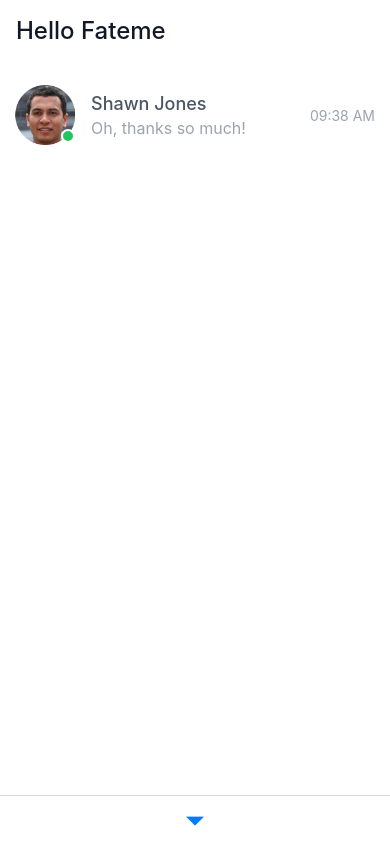
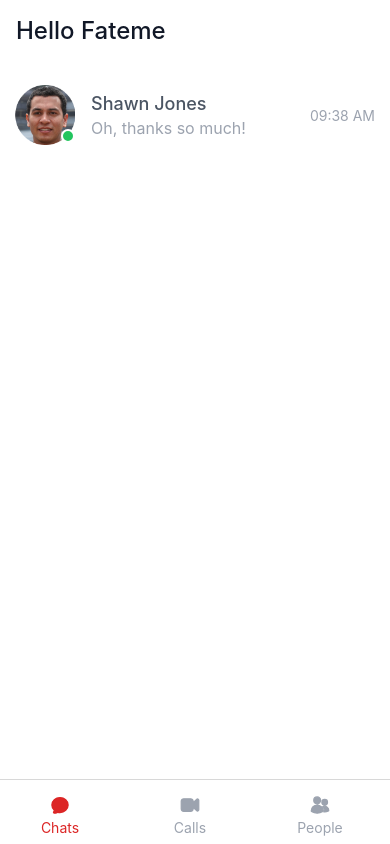
Before and after one commit to umardev500/messaging-ui, a React Native app: screen /MainStack in a window 390 px wide. Built offline with nearby package versions, Linux system fonts and the light colour scheme.

Commit message:
add icon for tab

```diff
--- /dev/null
+++ b/app/components/atoms/icon/CamSolid.tsx
@@ -0,0 +1,17 @@
+import { colors } from '@app/constants';
+import * as React from 'react';
+import { View } from 'react-native';
+import { Path, Svg } from 'react-native-svg';
+
+interface Props {
+  color?: string;
+  size?: number;
+}
+
+export const CamSolid: React.FC<Props> = ({ color = colors.gray[600], size = 24 }) => (
+  <View>
+    <Svg width={size} height={size} fill={color} stroke={color} strokeWidth={1.5} viewBox="0 0 24 24">
+      <Path d="M4.5 4.5a3 3 0 0 0-3 3v9a3 3 0 0 0 3 3h8.25a3 3 0 0 0 3-3v-9a3 3 0 0 0-3-3H4.5zm15.44 14.25-2.69-2.69V7.94l2.69-2.69c.944-.945 2.56-.276 2.56 1.06v11.38c0 1.336-1.616 2.005-2.56 1.06z" />
+    </Svg>
+  </View>
+);
--- /dev/null
+++ b/app/components/atoms/icon/ChatSolid.tsx
@@ -0,0 +1,21 @@
+import { colors } from '@app/constants';
+import * as React from 'react';
+import { View } from 'react-native';
+import { Path, Svg } from 'react-native-svg';
+
+interface Props {
+  color?: string;
+  size?: number;
+}
+
+export const ChatSolid: React.FC<Props> = ({ color = colors.gray[600], size = 24 }) => (
+  <View>
+    <Svg width={size} height={size} fill={color} stroke={color} strokeWidth={1.5} viewBox="0 0 24 24">
+      <Path
+        fillRule="evenodd"
+        d="M5.337 21.718a6.707 6.707 0 0 1-.533-.074.75.75 0 0 1-.44-1.223 3.73 3.73 0 0 0 .814-1.686c.023-.115-.022-.317-.254-.543C3.274 16.587 2.25 14.41 2.25 12c0-5.03 4.428-9 9.75-9s9.75 3.97 9.75 9c0 5.03-4.428 9-9.75 9-.833 0-1.643-.097-2.417-.279a6.721 6.721 0 0 1-4.246.997z"
+        clipRule="evenodd"
+      />
+    </Svg>
+  </View>
+);
--- /dev/null
+++ b/app/components/atoms/icon/PeopleSolid.tsx
@@ -0,0 +1,17 @@
+import { colors } from '@app/constants';
+import * as React from 'react';
+import { View } from 'react-native';
+import { Path, Svg } from 'react-native-svg';
+
+interface Props {
+  color?: string;
+  size?: number;
+}
+
+export const PeopleSolid: React.FC<Props> = ({ color = colors.gray[600], size = 24 }) => (
+  <View>
+    <Svg width={size} height={size} fill={color} stroke={color} strokeWidth={1.5} viewBox="0 0 24 24">
+      <Path d="M4.5 6.375a4.125 4.125 0 1 1 8.25 0 4.125 4.125 0 0 1-8.25 0zm9.75 2.25a3.375 3.375 0 1 1 6.75 0 3.375 3.375 0 0 1-6.75 0zM1.5 19.125a7.125 7.125 0 0 1 14.25 0v.003l-.001.119a.75.75 0 0 1-.363.63 13.067 13.067 0 0 1-6.761 1.873c-2.472 0-4.786-.684-6.76-1.873a.75.75 0 0 1-.364-.63l-.001-.122zm15.75.003-.001.144a2.25 2.25 0 0 1-.233.96 10.088 10.088 0 0 0 5.06-1.01.75.75 0 0 0 .42-.643 4.875 4.875 0 0 0-6.957-4.611 8.586 8.586 0 0 1 1.71 5.157v.003z" />
+    </Svg>
+  </View>
+);
--- /dev/null
+++ b/app/components/atoms/icon/index.ts
@@ -0,0 +1,3 @@
+export * from './ChatSolid';
+export * from './CamSolid';
+export * from './PeopleSolid';
--- a/app/components/atoms/index.ts
+++ b/app/components/atoms/index.ts
@@ -1,2 +1,3 @@
 export * from './avatar';
 export * from './typography';
+export * from './icon';
--- a/app/components/organisms/navigation/MainTabs.tsx
+++ b/app/components/organisms/navigation/MainTabs.tsx
@@ -1,18 +1,68 @@
+import { CamSolid, ChatSolid, PeopleSolid } from '@app/components/atoms';
 import { HomePage } from '@app/components/pages';
+import { colors } from '@app/constants';
 import { createBottomTabNavigator } from '@react-navigation/bottom-tabs';
-import React from 'react';
+import React, { useCallback } from 'react';
 
 const Tab = createBottomTabNavigator();
 
 export const MainTabs: React.FC = () => {
+  const renderChatMenu = useCallback((props: { focused: boolean; color: string; size: number }) => {
+    return <ChatSolid size={20} color={props.color} />;
+  }, []);
+
+  const renderCamMenu = useCallback((props: { focused: boolean; color: string; size: number }) => {
+    return <CamSolid size={20} color={props.color} />;
+  }, []);
+
+  const renderPeopleMenu = useCallback((props: { focused: boolean; color: string; size: number }) => {
+    return <PeopleSolid size={20} color={props.color} />;
+  }, []);
+
   return (
-    <Tab.Navigator>
+    <Tab.Navigator
+      screenOptions={{
+        tabBarInactiveTintColor: colors.gray[400],
+        tabBarActiveTintColor: colors.red[600],
+        tabBarLabelStyle: {
+          fontSize: 14,
+        },
+        tabBarStyle: {
+          paddingTop: 10,
+          height: 65,
+          paddingBottom: 8,
+        },
+        tabBarIconStyle: {},
+        tabBarItemStyle: {
+          marginRight: 10,
+          gap: 0,
+        },
+      }}>
       <Tab.Screen
         options={{
+          tabBarIcon: renderChatMenu,
           headerShown: false,
-          tabBarShowLabel: false,
+          title: 'Chats',
         }}
         name="HomeTab"
+        component={HomePage}
+      />
+      <Tab.Screen
+        options={{
+          tabBarIcon: renderCamMenu,
+          headerShown: false,
+          title: 'Calls',
+        }}
+        name="CallTab"
+        component={HomePage}
+      />
+      <Tab.Screen
+        options={{
+          tabBarIcon: renderPeopleMenu,
+          headerShown: false,
+          title: 'People',
+        }}
+        name="PeopleTab"
         component={HomePage}
       />
     </Tab.Navigator>
--- a/app/constants/styles/colors.ts
+++ b/app/constants/styles/colors.ts
@@ -31,7 +31,16 @@ export const colors = {
     700: '#0369a1',
   },
   blue: {
+    50: '#eff6ff',
+    100: '#dbeafe',
+    200: '#bfdbfe',
+    300: '#93c5fd',
+    400: '#60a5fa',
     500: '#3b82f6',
+    600: '#2563eb',
+    700: '#1d4ed8',
+    800: '#1e40af',
+    900: '#1e3a8a',
   },
   orange: {
     500: '#f97316',
@@ -40,5 +49,9 @@ export const colors = {
   red: {
     50: '#fef2f2',
     500: '#ef4444',
+    600: '#dc2626',
+    700: '#b91c1c',
+    800: '#991b1b',
+    900: '#7f1d1d',
   },
 };
```
